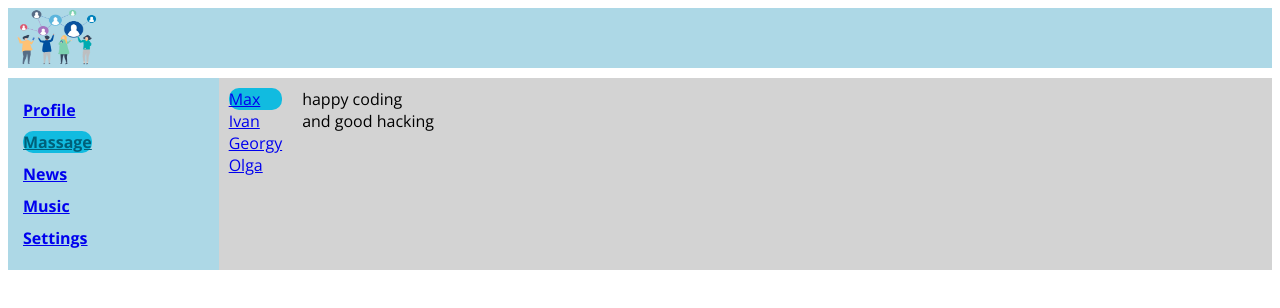
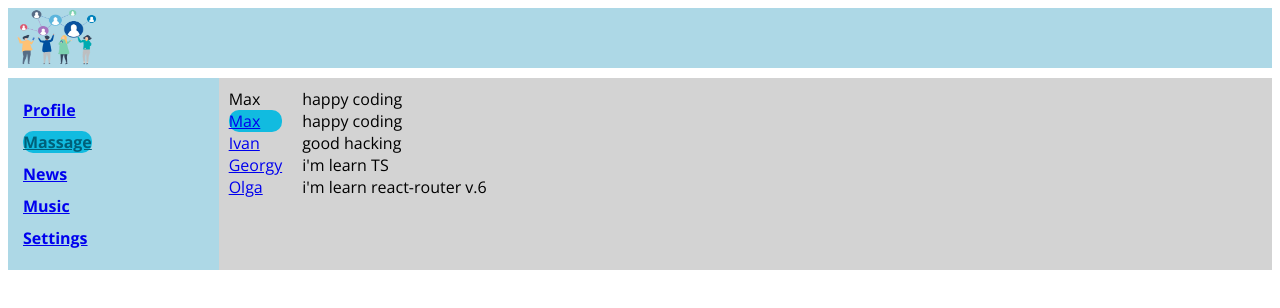
Before and after one commit to AndrosovMA/Social_network, a React (Create React App) app: page /Dialogs in a window 1280 px wide. Shown: the top 308 px of the page. Built offline with nearby package versions, Linux system fonts and the light colour scheme.

Commit message:
v.0.2.4 - pass an Array of object through props - Dialogs.tsx, Messages.tsx

```diff
--- /dev/null
+++ b/src/components/dialogs/Dialog/Dialog.tsx
@@ -0,0 +1,36 @@
+import {NavLink} from "react-router-dom";
+import {FC} from "react";
+
+
+interface dialogsUsers {
+    id: number,
+    user: string
+}
+
+type Props = {
+    dialogsUsers: dialogsUsers[]
+}
+
+
+
+const  Dialog:FC<Props> = ({dialogsUsers}) => {
+    return (
+        <div className="dialogs__users">
+            {dialogsUsers[0]["user"]}
+            <div className="user__name active">
+                <NavLink to='1'>Max</NavLink>
+            </div>
+            <div className="user__name">
+                <NavLink to='2'>Ivan</NavLink>
+            </div>
+            <div className="user__name">
+                <NavLink to='3'>Georgy</NavLink>
+            </div>
+            <div className="user__name">
+                <NavLink to='4'>Olga</NavLink>
+            </div>
+        </div>
+    )
+}
+
+export {Dialog};
--- a/src/components/dialogs/Dialogs.tsx
+++ b/src/components/dialogs/Dialogs.tsx
@@ -1,35 +1,29 @@
-import {NavLink} from "react-router-dom";
+import {Dialog} from "./Dialog/Dialog";
+import {Messages} from "./Messages/Messages";
+import {FC} from "react";
 
-const Dialogs = () => {
+
+const dialogsUsers = [
+    {id: 1, user: 'Max'},
+    {id: 2, user: 'Ivan'},
+    {id: 3, user: 'Georgy'},
+    {id: 4, user: 'Olga'},
+];
+
+const massagesUsers = [
+    {id: 1, message: "happy coding"},
+    {id: 2, message: "good hacking"},
+    {id: 3, message: "i'm learn TS"},
+    {id: 4, message: "i'm learn react-router v.6"},
+]
+
+
+const Dialogs:FC = () => {
     return (
         <div className='dialogs'>
-
-            <div className="dialogs__users">
-                <div className="user__name active">
-                    <NavLink to='1'>Max</NavLink>
-                </div>
-                <div className="user__name">
-                    <NavLink to='2'>Ivan</NavLink>
-                </div>
-                <div className="user__name">
-                    <NavLink to='3'>Georgy</NavLink>
-                </div>
-                <div className="user__name">
-                    <NavLink to='4'>Olga</NavLink>
-                </div>
-            </div>
-
-
-            <div className="messages__users">
-                <div className="user__message">
-                    happy coding
-                </div>
-                <div className="user__message">
-                    and good hacking
-                </div>
-            </div>
-
-         </div>
+            <Dialog dialogsUsers={dialogsUsers}/>
+            <Messages massagesUsers={massagesUsers}/>
+        </div>
     )
 }
 
--- /dev/null
+++ b/src/components/dialogs/Messages/Messages.tsx
@@ -0,0 +1,34 @@
+
+
+interface massagesUsers {
+    id: number,
+    message: string
+}
+
+type Props = {
+    massagesUsers: massagesUsers[]
+}
+
+
+const Messages = ({massagesUsers}:Props) => {
+    return (
+        <div className="messages__users">
+            {massagesUsers[0]["message"]}
+
+            <div className="user__message">
+                happy coding
+            </div>
+            <div className="user__message">
+                good hacking
+            </div>
+            <div className="user__message">
+                i'm learn TS
+            </div>
+            <div className="user__message">
+                i'm learn react-router v.6
+            </div>
+        </div>
+    )
+}
+
+export {Messages};
--- a/src/components/navbar/Navbar.tsx
+++ b/src/components/navbar/Navbar.tsx
@@ -1,5 +1,5 @@
 import React from "react";
-import {Link, NavLink} from "react-router-dom";
+import {NavLink} from "react-router-dom";
 
 export function Navbar() {
     return (
--- a/src/components/profile/my_post/MyPost.tsx
+++ b/src/components/profile/my_post/MyPost.tsx
@@ -9,7 +9,7 @@ const MyPost = () => {
 
     return (
         <div className="profile__post">
-            My post
+            <h3>My post:</h3>
             <div>
                 {/*<textarea name='message' value='message' onChange={handleChenge}>Введите текс сообщения </textarea>*/}
                 <input type="text"/>
@@ -17,8 +17,6 @@ const MyPost = () => {
             <div>
                 <input className='' type={"button"} value='add post'/>
             </div>
-
-            New post:
             <Post message={'Learn TypeScript'} likeCount={34}/>
             <Post message={'TypeScript no hard'} likeCount={3}/>
         </div>
--- a/src/components/profile/my_post/post/Post.tsx
+++ b/src/components/profile/my_post/post/Post.tsx
@@ -2,11 +2,11 @@ import postImg from '../../../../img/post.png'
 import React from "react";
 
 type postProps = {
-   message: string;
+    message: string;
     likeCount: number;
 }
 
-const Post =  ({message, likeCount} : postProps) => {
+const Post = ({message, likeCount}: postProps) => {
     return (
         <>
             <div className="post__get">
--- a/src/scss/component.scss
+++ b/src/scss/component.scss
@@ -62,6 +62,13 @@
     .profile__post {
         padding-left: 10px;
 
+        h3 {
+            margin: 15px 0 5px 0;
+        }
+        input[type='button'] {
+            margin: 0 0 10px 0;
+        }
+
         .post__get {
             display: flex;
             align-items: center;
```
